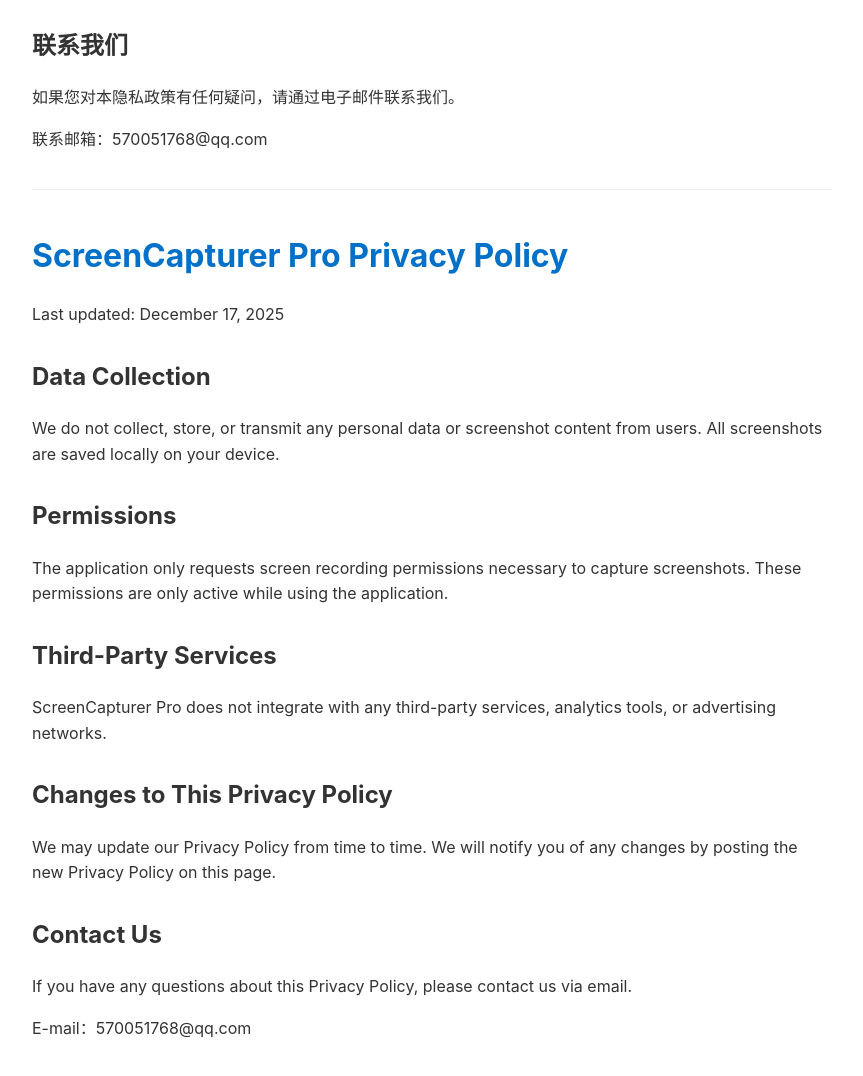
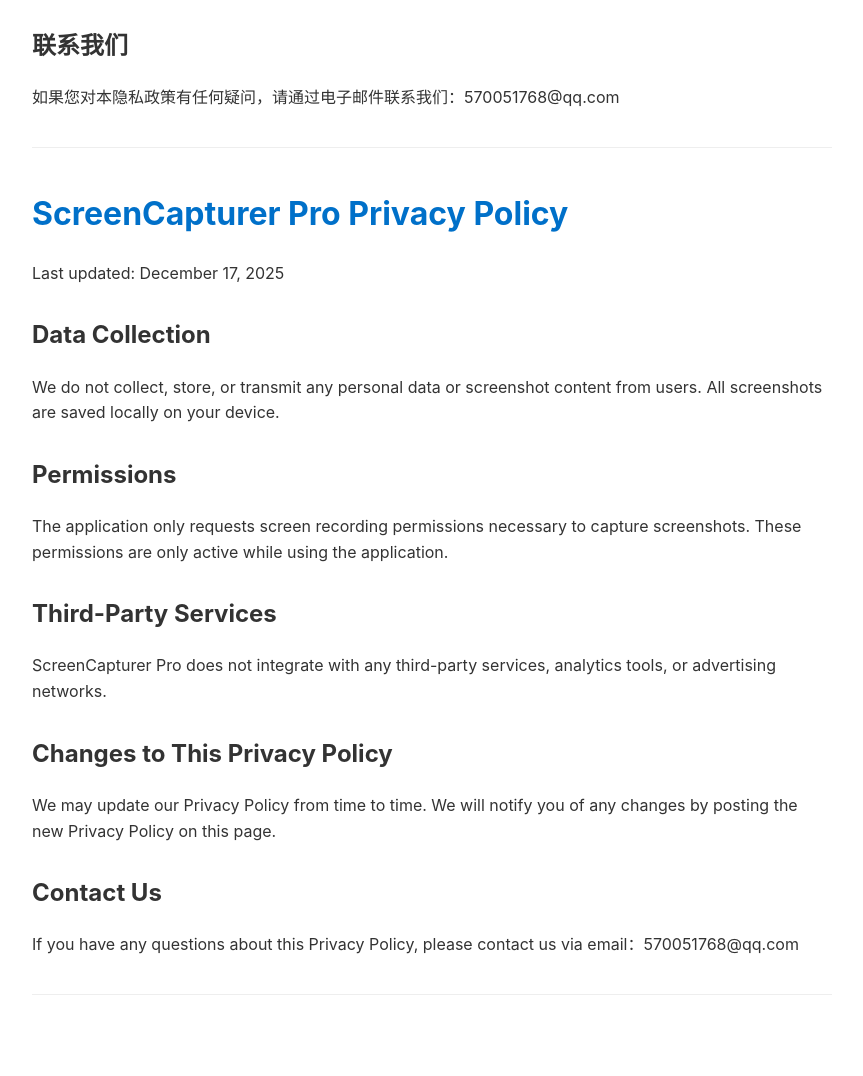
Before and after one commit to LRR-hub/LRR-hub.github.io, a plain HTML site: page index.html in a window 1280 px wide. Shown: the part 712-1788 px from the top of the page, without its empty margins (208-1071 px from the left). After the commit the page ends 1767 px from the top, so only its background shows below. Drawn offline with Linux system fonts and the light colour scheme.

Commit message:
Update index.html

```diff
--- a/index.html
+++ b/index.html
@@ -52,8 +52,7 @@
         <p>我们可能会不时更新本隐私政策，更新后将在应用内通知您。</p>
 
         <h2>联系我们</h2>
-        <p>如果您对本隐私政策有任何疑问，请通过电子邮件联系我们。</p>
-        <p>联系邮箱：570051768@qq.com</p>
+        <p>如果您对本隐私政策有任何疑问，请通过电子邮件联系我们：570051768@qq.com</p>
     </div>
 
     <div id="english" class="language-section">
@@ -73,8 +72,7 @@
         <p>We may update our Privacy Policy from time to time. We will notify you of any changes by posting the new Privacy Policy on this page.</p>
 
         <h2>Contact Us</h2>
-        <p>If you have any questions about this Privacy Policy, please contact us via email.</p>
-        <p>E-mail：570051768@qq.com</p>
+        <p>If you have any questions about this Privacy Policy, please contact us via email：570051768@qq.com</p>
     </div>
 </body>
 </html>
```
